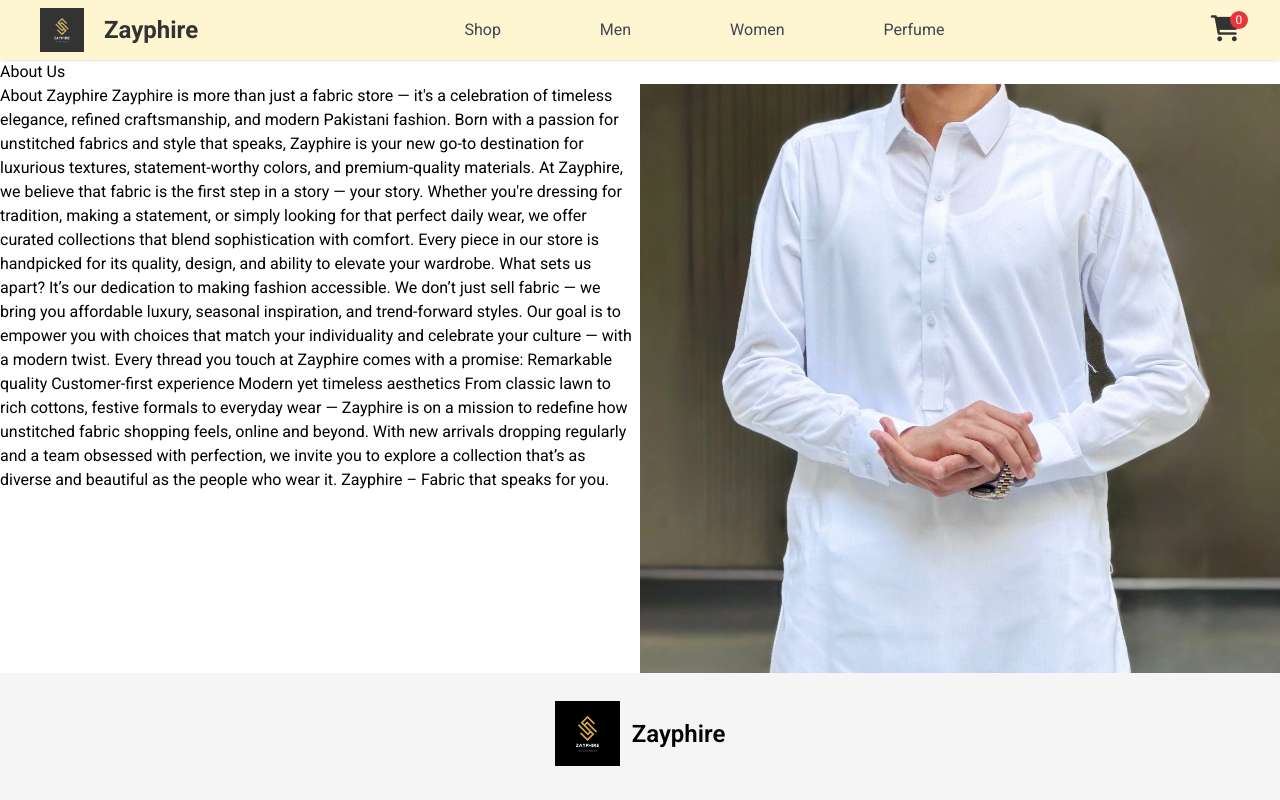
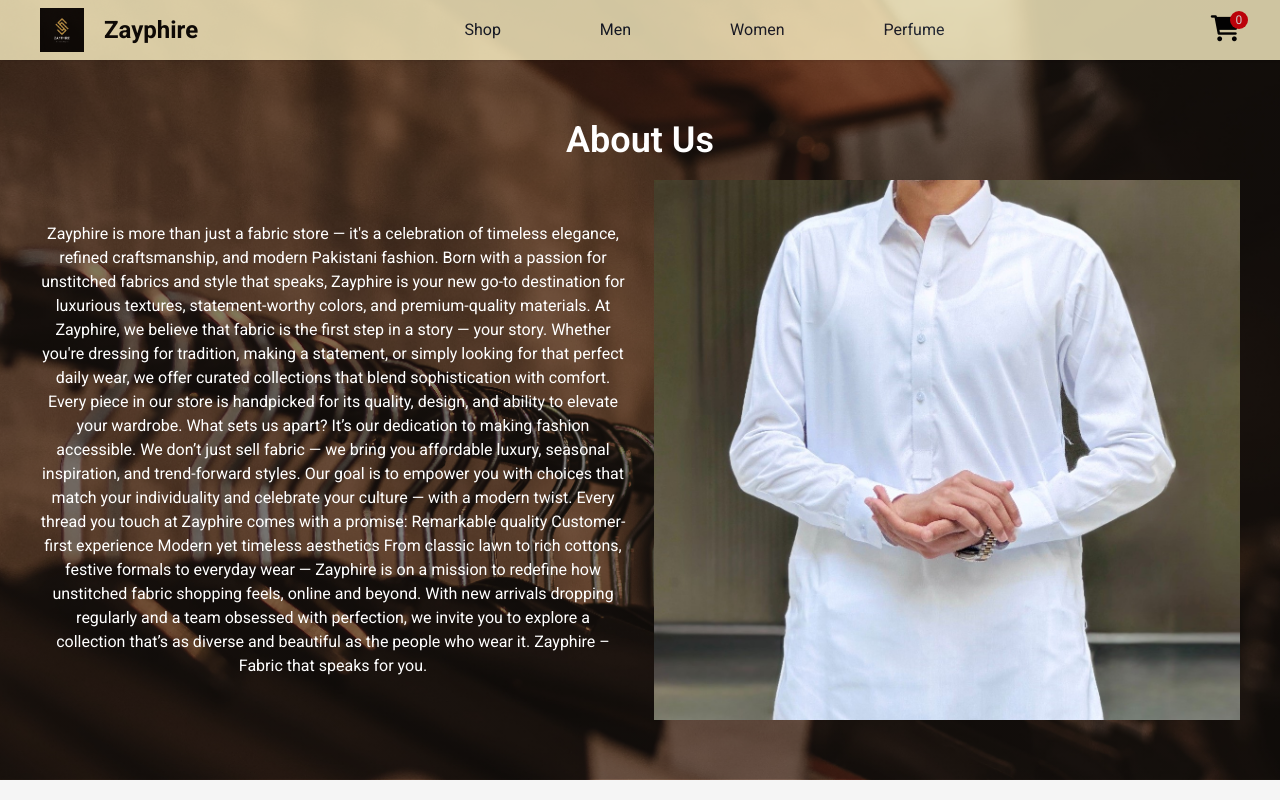
Before and after one commit to mussadiqkhan6886/zayphireStore, a React (Vite) app: page /about in a window 1280 px wide. Shown: the top 800 px of the page. Built offline with nearby package versions, Linux system fonts and the light colour scheme.

Commit message:
completed

```diff
--- a/src/Components/AboutUs/AboutUs.jsx
+++ b/src/Components/AboutUs/AboutUs.jsx
@@ -1,9 +1,8 @@
 import aboutimg from "../Assets/aboutus.jpeg"
 const AboutUs = () => {
   return (
-    <div className="flex">
-        <p className="w-[50%]">
-            About Zayphire
+    <div className="flex flex-col md:flex-row justify-center items-center p-5 gap-7">
+        <p className="md:w-[50%]">
             Zayphire is more than just a fabric store — it's a celebration of timeless elegance, refined craftsmanship, and modern Pakistani fashion. Born with a passion for unstitched fabrics and style that speaks, Zayphire is your new go-to destination for luxurious textures, statement-worthy colors, and premium-quality materials.
 
             At Zayphire, we believe that fabric is the first step in a story — your story. Whether you're dressing for tradition, making a statement, or simply looking for that perfect daily wear, we offer curated collections that blend sophistication with comfort. Every piece in our store is handpicked for its quality, design, and ability to elevate your wardrobe.
@@ -22,8 +21,8 @@
 
             Zayphire – Fabric that speaks for you.
         </p>
-        <div className="w-[50%]">
-        <img src={aboutimg} alt="about image" />
+        <div className="md:w-[50%]">
+          <img src={aboutimg} alt="about image" />
         </div>
     </div>
   )
--- a/src/Components/Content/Content.jsx
+++ b/src/Components/Content/Content.jsx
@@ -3,7 +3,7 @@
 
 const Content = ({heading, content}) => {
   return (
-    <main style={{backgroundImage: `linear-gradient(rgba(0, 0, 0, 0.5), rgba(0, 0, 0, 0.5)),url(${wall})`, backgroundSize: 'cover', backgroundPosition: 'center' }}  className='pt-20 text-white pb-10 text-center px-5'>
+    <main style={{backgroundImage: `linear-gradient(rgba(0, 0, 0, 0.5), rgba(0, 0, 0, 0.5)),url(${wall})`, backgroundSize: 'cover', backgroundPosition: 'center' }}  className='pt-30 lg:pt-20 text-white pb-10 text-center px-5'>
       <section>
         <h1 className='font-semibold text-4xl mb-3 text-white'>{heading}</h1>
         <div className="text-white">
--- a/src/Components/Footer/Footer.jsx
+++ b/src/Components/Footer/Footer.jsx
@@ -11,7 +11,7 @@
         <img className='w-[65px]' src={logo} alt="logo" />
         <h4 className='font-semibold text-2xl'>Zayphire</h4>
       </div>
-      <div className='md:flex grid grid-cols-2 mb-10 justify-between gap-10 w-full px-20 my-4'>
+      <div className='lg:flex md:grid-cols-3 grid grid-cols-2 mb-10 justify-between gap-10 w-full px-17 my-4'>
         <div>
           <h2 className='md:text-2xl text-xl mb-3 font-semibold'>Need Help?</h2>
           <p className='text-[14px] md:text-[16px] mb-3'><i className="fa-solid fa-phone mr-2"></i>+923265753305</p>
--- a/src/Pages/About.jsx
+++ b/src/Pages/About.jsx
@@ -1,10 +1,10 @@
-import React from 'react'
+import wall from "../Components/Assets/wall.jpg"
 import AboutUs from '../Components/AboutUs/AboutUs'
 
 const About = () => {
   return (
-    <main className='pt-15'>
-      <h1>About Us</h1>
+    <main style={{backgroundImage: `linear-gradient(rgba(0, 0, 0, 0.5), rgba(0, 0, 0, 0.5)),url(${wall})`, backgroundSize: 'cover', backgroundPosition: 'center' }}  className='pt-30 text-white pb-10 text-center px-5'>
+      <h1 className='text-center font-semibold text-4xl'>About Us</h1>
       <AboutUs />
     </main>
   )
--- a/src/Pages/ContactUs.jsx
+++ b/src/Pages/ContactUs.jsx
@@ -22,7 +22,7 @@
       );
   };
   return (
-   <main className="pt-20 px-4 mb-5 max-w-xl mx-auto">
+   <main className="pt-30 lg:pt-20 px-4 mb-5 max-w-xl mx-auto">
   <h1 className="text-3xl font-bold text-center mb-8">Contact Us</h1>
 
   <form
```
